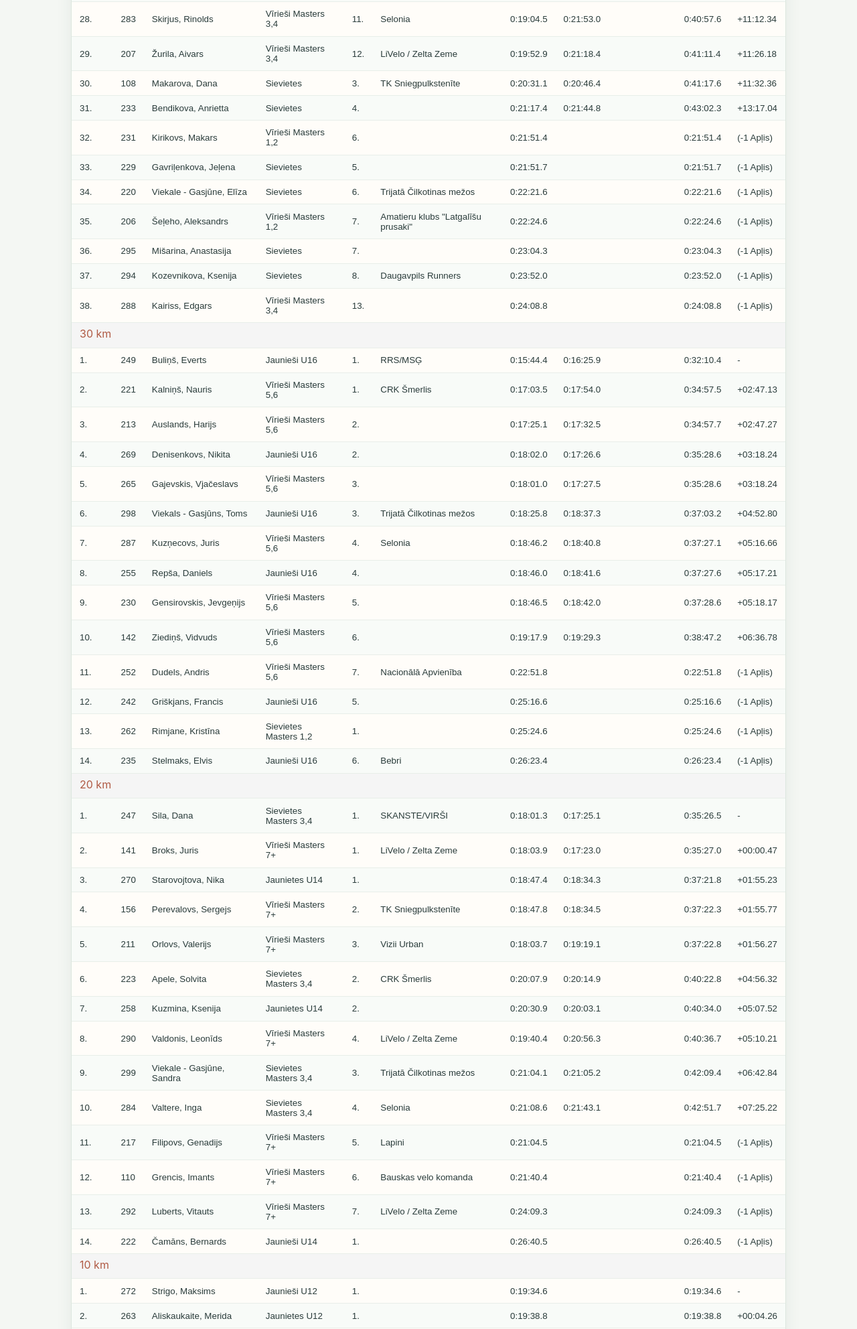
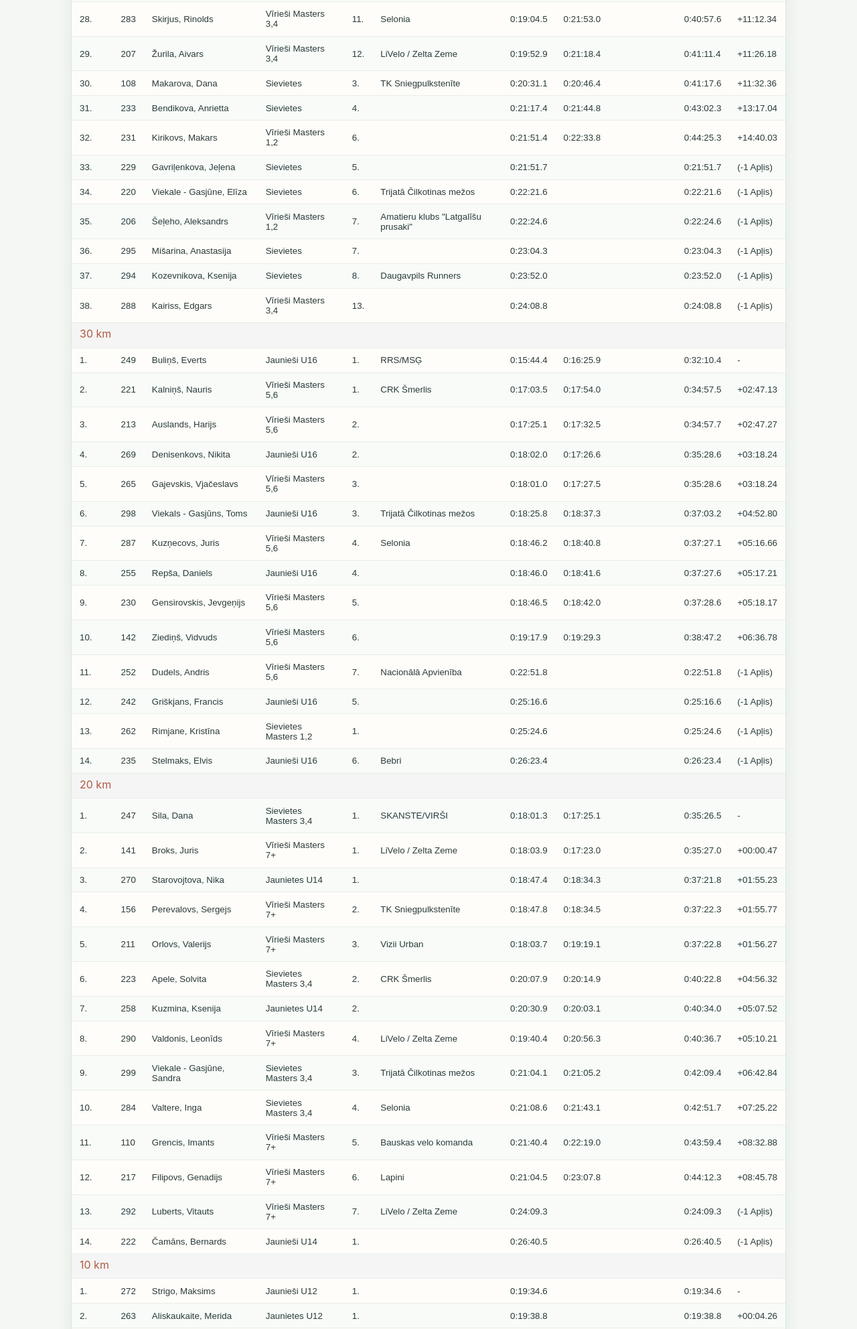
Before and after one commit to Winnetu/sacensibu-rezultati, a plain HTML site: page kopvertejums.html in a window 1280 px wide. Shown: the part 1407-3391 px from the top of the page at 67% size. Drawn offline with Linux system fonts and the light colour scheme.

Commit message:
Publish results 2026-08-30T08:45:57.912Z

```diff
--- a/kopvertejums.html
+++ b/kopvertejums.html
@@ -80,7 +80,7 @@
 <tr class="record odd"><td class="col1">29.</td><td class="col2">207</td><td class="col3">Žurila, Aivars</td><td class="col4">Vīrieši Masters 3,4</td><td class="col5">12.</td><td class="col6">LiVelo / Zelta Zeme</td><td class="col8">0:19:52.9</td><td class="col9">0:21:18.4</td><td class="col10"></td><td class="col11"></td><td class="col12"></td><td class="col13">0:41:11.4</td><td class="col14">+11:26.18</td></tr>
 <tr class="record even"><td class="col1">30.</td><td class="col2">108</td><td class="col3">Makarova, Dana</td><td class="col4">Sievietes</td><td class="col5">3.</td><td class="col6">TK Sniegpulkstenīte</td><td class="col8">0:20:31.1</td><td class="col9">0:20:46.4</td><td class="col10"></td><td class="col11"></td><td class="col12"></td><td class="col13">0:41:17.6</td><td class="col14">+11:32.36</td></tr>
 <tr class="record odd"><td class="col1">31.</td><td class="col2">233</td><td class="col3">Bendikova, Anrietta</td><td class="col4">Sievietes</td><td class="col5">4.</td><td class="col6"></td><td class="col8">0:21:17.4</td><td class="col9">0:21:44.8</td><td class="col10"></td><td class="col11"></td><td class="col12"></td><td class="col13">0:43:02.3</td><td class="col14">+13:17.04</td></tr>
-<tr class="record even"><td class="col1">32.</td><td class="col2">231</td><td class="col3">Kirikovs, Makars</td><td class="col4">Vīrieši Masters 1,2</td><td class="col5">6.</td><td class="col6"></td><td class="col8">0:21:51.4</td><td class="col9"></td><td class="col10"></td><td class="col11"></td><td class="col12"></td><td class="col13">0:21:51.4</td><td class="col14">(-1 Apļis)</td></tr>
+<tr class="record even"><td class="col1">32.</td><td class="col2">231</td><td class="col3">Kirikovs, Makars</td><td class="col4">Vīrieši Masters 1,2</td><td class="col5">6.</td><td class="col6"></td><td class="col8">0:21:51.4</td><td class="col9">0:22:33.8</td><td class="col10"></td><td class="col11"></td><td class="col12"></td><td class="col13">0:44:25.3</td><td class="col14">+14:40.03</td></tr>
 <tr class="record odd"><td class="col1">33.</td><td class="col2">229</td><td class="col3">Gavriļenkova, Jeļena</td><td class="col4">Sievietes</td><td class="col5">5.</td><td class="col6"></td><td class="col8">0:21:51.7</td><td class="col9"></td><td class="col10"></td><td class="col11"></td><td class="col12"></td><td class="col13">0:21:51.7</td><td class="col14">(-1 Apļis)</td></tr>
 <tr class="record even"><td class="col1">34.</td><td class="col2">220</td><td class="col3">Viekale - Gasjūne, Elīza</td><td class="col4">Sievietes</td><td class="col5">6.</td><td class="col6">Trijatā Čilkotinas mežos</td><td class="col8">0:22:21.6</td><td class="col9"></td><td class="col10"></td><td class="col11"></td><td class="col12"></td><td class="col13">0:22:21.6</td><td class="col14">(-1 Apļis)</td></tr>
 <tr class="record odd"><td class="col1">35.</td><td class="col2">206</td><td class="col3">Šeļeho, Aleksandrs</td><td class="col4">Vīrieši Masters 1,2</td><td class="col5">7.</td><td class="col6">Amatieru klubs &#34;Latgalīšu prusaki&#34;</td><td class="col8">0:22:24.6</td><td class="col9"></td><td class="col10"></td><td class="col11"></td><td class="col12"></td><td class="col13">0:22:24.6</td><td class="col14">(-1 Apļis)</td></tr>
@@ -113,8 +113,8 @@
 <tr class="record even"><td class="col1">8.</td><td class="col2">290</td><td class="col3">Valdonis, Leonīds</td><td class="col4">Vīrieši Masters 7+</td><td class="col5">4.</td><td class="col6">LiVelo / Zelta Zeme</td><td class="col8">0:19:40.4</td><td class="col9">0:20:56.3</td><td class="col10"></td><td class="col11"></td><td class="col12"></td><td class="col13">0:40:36.7</td><td class="col14">+05:10.21</td></tr>
 <tr class="record odd"><td class="col1">9.</td><td class="col2">299</td><td class="col3">Viekale - Gasjūne, Sandra</td><td class="col4">Sievietes Masters 3,4</td><td class="col5">3.</td><td class="col6">Trijatā Čilkotinas mežos</td><td class="col8">0:21:04.1</td><td class="col9">0:21:05.2</td><td class="col10"></td><td class="col11"></td><td class="col12"></td><td class="col13">0:42:09.4</td><td class="col14">+06:42.84</td></tr>
 <tr class="record even"><td class="col1">10.</td><td class="col2">284</td><td class="col3">Valtere, Inga</td><td class="col4">Sievietes Masters 3,4</td><td class="col5">4.</td><td class="col6">Selonia</td><td class="col8">0:21:08.6</td><td class="col9">0:21:43.1</td><td class="col10"></td><td class="col11"></td><td class="col12"></td><td class="col13">0:42:51.7</td><td class="col14">+07:25.22</td></tr>
-<tr class="record odd"><td class="col1">11.</td><td class="col2">217</td><td class="col3">Filipovs, Genadijs</td><td class="col4">Vīrieši Masters 7+</td><td class="col5">5.</td><td class="col6">Lapini</td><td class="col8">0:21:04.5</td><td class="col9"></td><td class="col10"></td><td class="col11"></td><td class="col12"></td><td class="col13">0:21:04.5</td><td class="col14">(-1 Apļis)</td></tr>
-<tr class="record even"><td class="col1">12.</td><td class="col2">110</td><td class="col3">Grencis, Imants</td><td class="col4">Vīrieši Masters 7+</td><td class="col5">6.</td><td class="col6">Bauskas velo komanda</td><td class="col8">0:21:40.4</td><td class="col9"></td><td class="col10"></td><td class="col11"></td><td class="col12"></td><td class="col13">0:21:40.4</td><td class="col14">(-1 Apļis)</td></tr>
+<tr class="record odd"><td class="col1">11.</td><td class="col2">110</td><td class="col3">Grencis, Imants</td><td class="col4">Vīrieši Masters 7+</td><td class="col5">5.</td><td class="col6">Bauskas velo komanda</td><td class="col8">0:21:40.4</td><td class="col9">0:22:19.0</td><td class="col10"></td><td class="col11"></td><td class="col12"></td><td class="col13">0:43:59.4</td><td class="col14">+08:32.88</td></tr>
+<tr class="record even"><td class="col1">12.</td><td class="col2">217</td><td class="col3">Filipovs, Genadijs</td><td class="col4">Vīrieši Masters 7+</td><td class="col5">6.</td><td class="col6">Lapini</td><td class="col8">0:21:04.5</td><td class="col9">0:23:07.8</td><td class="col10"></td><td class="col11"></td><td class="col12"></td><td class="col13">0:44:12.3</td><td class="col14">+08:45.78</td></tr>
 <tr class="record odd"><td class="col1">13.</td><td class="col2">292</td><td class="col3">Luberts, Vitauts</td><td class="col4">Vīrieši Masters 7+</td><td class="col5">7.</td><td class="col6">LiVelo / Zelta Zeme</td><td class="col8">0:24:09.3</td><td class="col9"></td><td class="col10"></td><td class="col11"></td><td class="col12"></td><td class="col13">0:24:09.3</td><td class="col14">(-1 Apļis)</td></tr>
 <tr class="record even"><td class="col1">14.</td><td class="col2">222</td><td class="col3">Čamāns, Bernards</td><td class="col4">Jaunieši U14</td><td class="col5">1.</td><td class="col6"></td><td class="col8">0:26:40.5</td><td class="col9"></td><td class="col10"></td><td class="col11"></td><td class="col12"></td><td class="col13">0:26:40.5</td><td class="col14">(-1 Apļis)</td></tr>
 <tr><td class="group2" colspan="15" style="background-color:#f5f5f5;">10 km</td></tr>
```
Also changed, not shown: index.html (+1 -1 lines), vecuma-grupas.html (+3 -3 lines).
